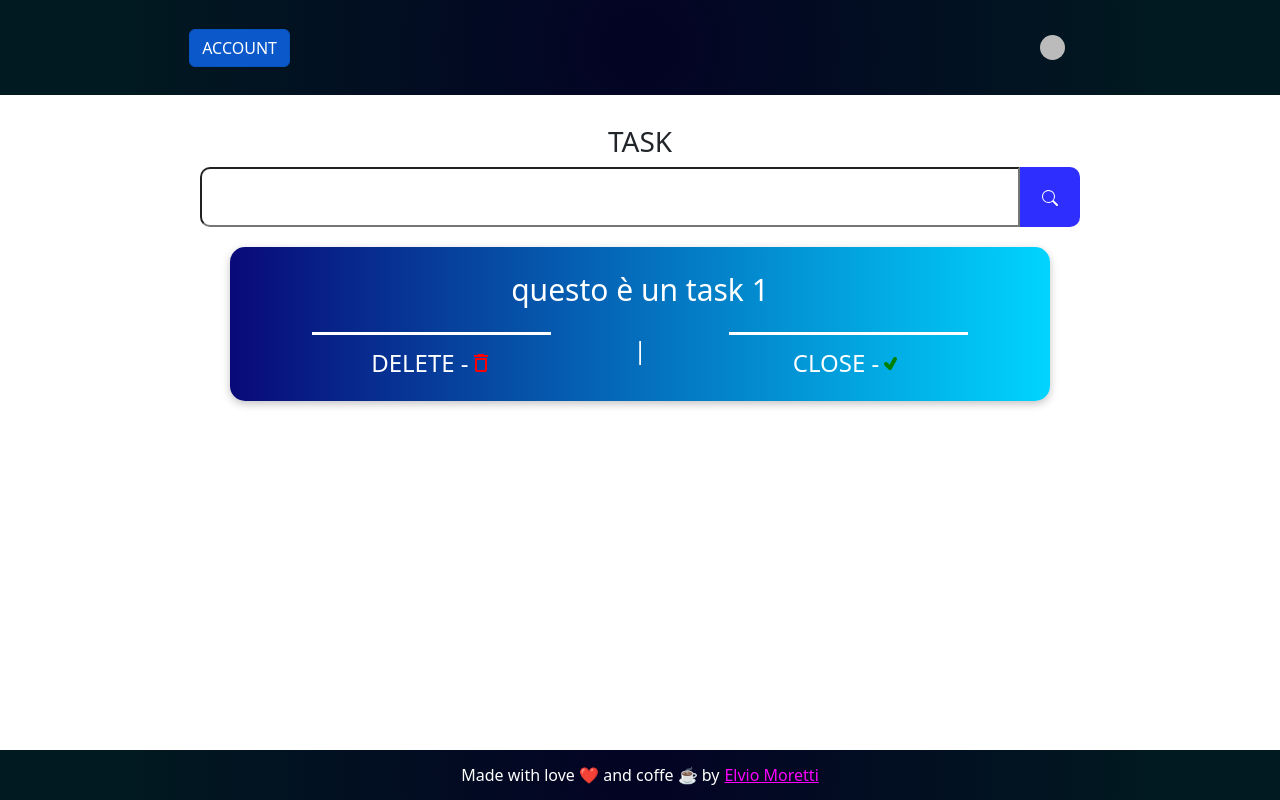
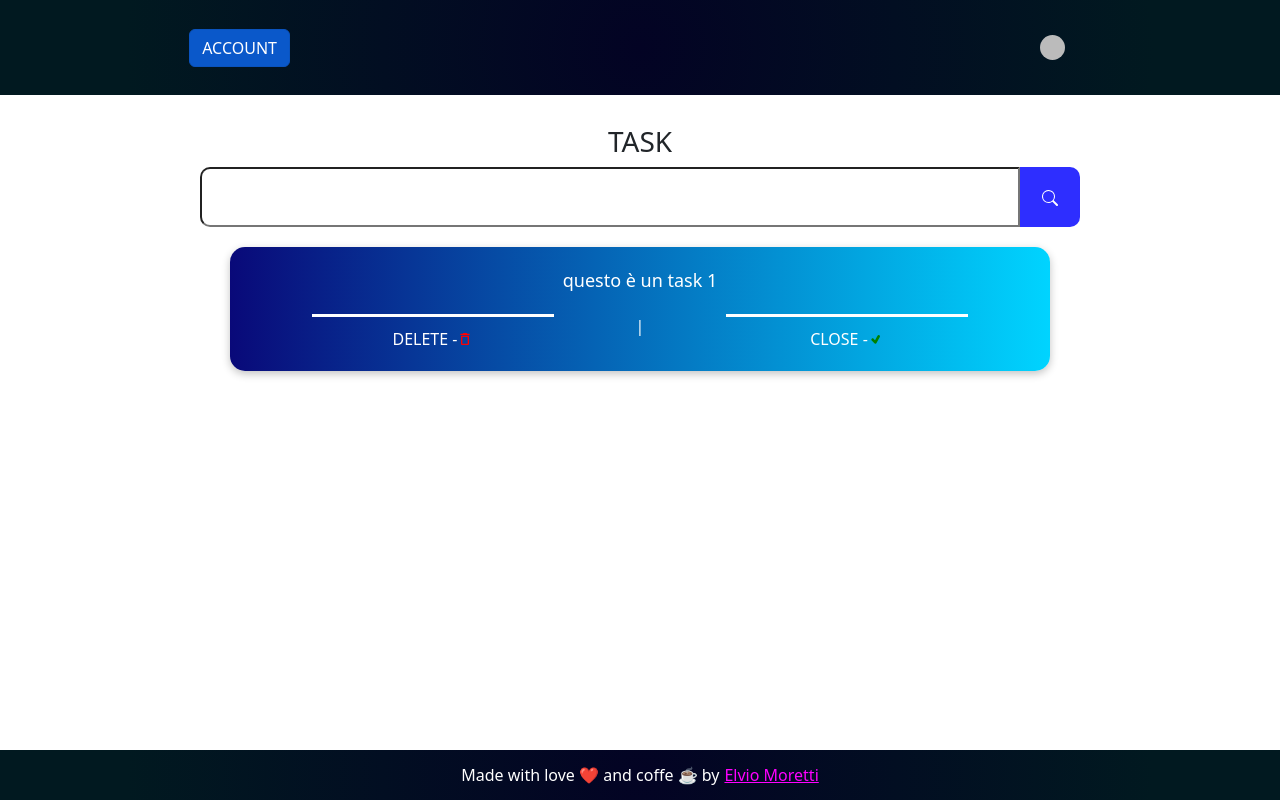
Before and after one commit to ecali/react-todo, a React (Create React App) app: page /home in a window 1280 px wide. Built offline with nearby package versions, Linux system fonts and the light colour scheme; no server answers; sample sign-in values are in the browser's storage.

Commit message:
minor fix

```diff
--- a/src/App.css
+++ b/src/App.css
@@ -44,7 +44,7 @@
     rgba(0, 212, 255, 1) 100%
   );
   color: white;
-  font-size: 24px;
+  font-size: 16px;
   border-radius: 15px;
   display: flex;
   flex-direction: column;
@@ -52,7 +52,7 @@
 }
 .task-description {
   margin: 20px 0;
-  font-size: 30px;
+  font-size: 18px;
 }
 .task-description p {
   margin: 0 !important;
```
